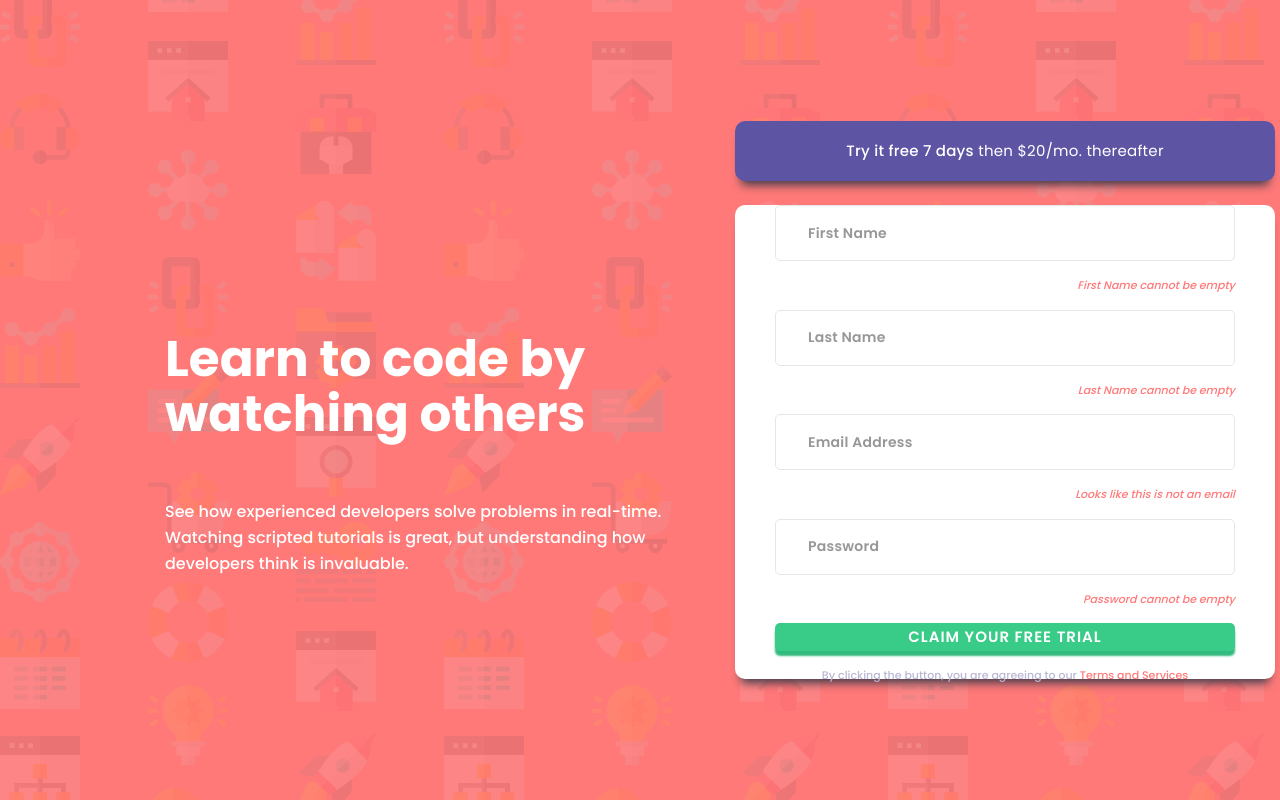
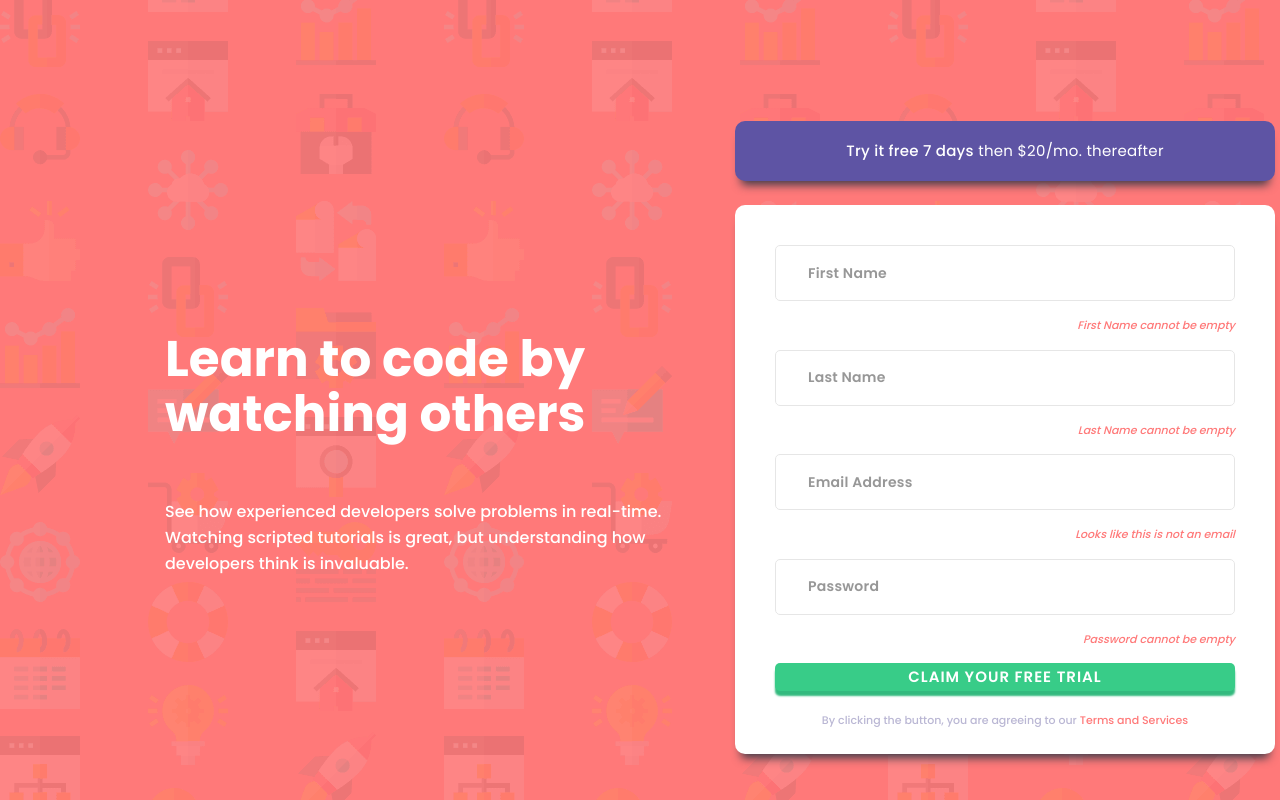
Before and after one commit to reginaldwong/sign-up-form, a React (Create React App) app: page / in a window 1280 px wide. Built offline with nearby package versions, Linux system fonts and the light colour scheme.

Commit message:
fixed input container padding

```diff
--- a/src/components/InputForm/InputForm.css
+++ b/src/components/InputForm/InputForm.css
@@ -10,6 +10,8 @@
   background-color: #ffffff;
   border-radius: 10px;
   box-shadow: 0 10px 10px -6px #3e3c49;
+  padding-top: 40px;
+  padding-bottom: 35px;
 }
 
 .input-container input {
@@ -76,6 +78,7 @@
   font-size: 11px;
   line-height: 26px;
   text-align: center;
+  padding-top: 5px;
 }
 
 .terms-services {
```
